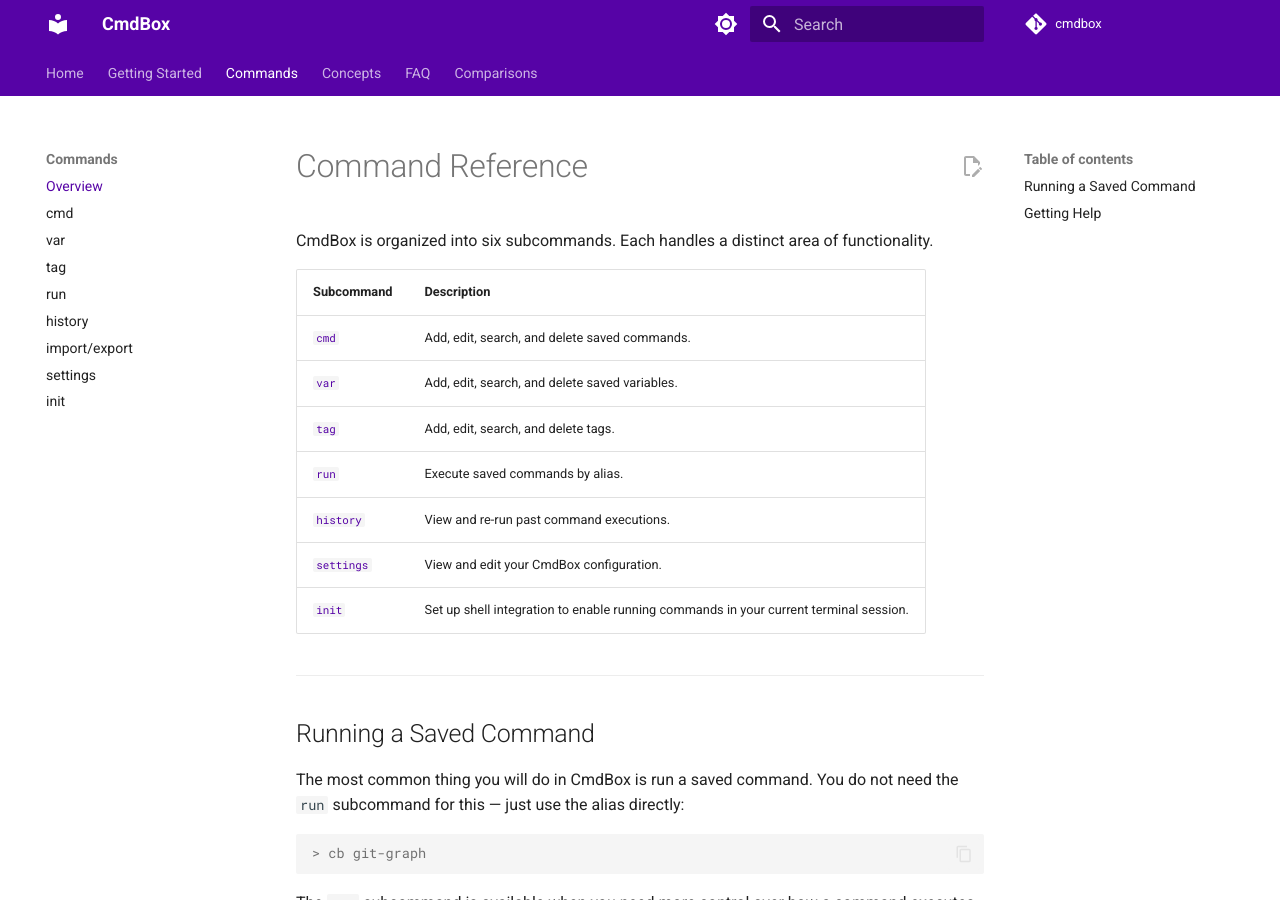
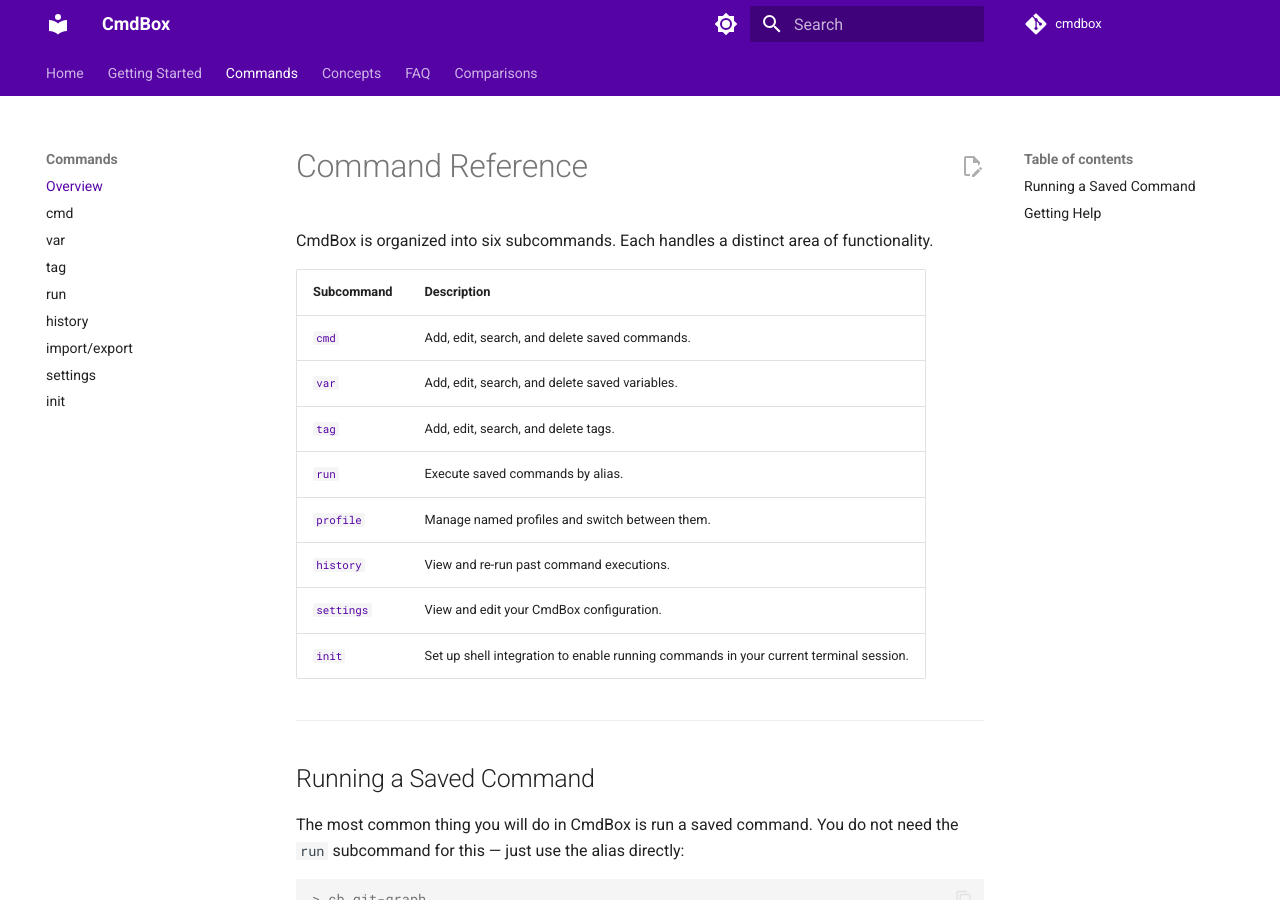
Before and after one commit to PhantomLambSoft/CmdBox, an MkDocs documentation site: the page built from docs/commands/index.md, in a window 1280 px wide and 900 px high. Built offline with MkDocs 1.6.1 and Material for MkDocs 9.7.7, drawn with Linux system fonts in a browser that asks for light colours; comment, search, counter and statistics services are not loaded.

Commit message:
Update commands documentation to include `profile` subcommand

````diff
--- a/docs/commands/index.md
+++ b/docs/commands/index.md
@@ -2,14 +2,15 @@
 
 CmdBox is organized into six subcommands. Each handles a distinct area of functionality.
 
-| Subcommand                | Description |
-|---------------------------|---|
-| [`cmd`](cmd.md)           | Add, edit, search, and delete saved commands. |
-| [`var`](var.md)           | Add, edit, search, and delete saved variables. |
-| [`tag`](tag.md)           | Add, edit, search, and delete tags. |
-| [`run`](run.md)           | Execute saved commands by alias. |=
-| [`history`](history.md)   | View and re-run past command executions. |
-| [`settings`](settings.md) | View and edit your CmdBox configuration. |
+| Subcommand                | Description                                                                           |
+|---------------------------|---------------------------------------------------------------------------------------|
+| [`cmd`](cmd.md)           | Add, edit, search, and delete saved commands.                                         |
+| [`var`](var.md)           | Add, edit, search, and delete saved variables.                                        |
+| [`tag`](tag.md)           | Add, edit, search, and delete tags.                                                   |
+| [`run`](run.md)           | Execute saved commands by alias.                                                      |
+| [`profile`](profile.md)   | Manage named profiles and switch between them.                                        |
+| [`history`](history.md)   | View and re-run past command executions.                                              |
+| [`settings`](settings.md) | View and edit your CmdBox configuration.                                              |
 | [`init`](init.md)         | Set up shell integration to enable running commands in your current terminal session. |
 
 ---
@@ -23,9 +24,8 @@
 > cb git-graph
 ```
 
-The `run` subcommand is available when you need more control over how a command executes, such
-as setting a working directory, passing environment variables, or previewing the resolved
-command before running it:
+The `run` subcommand is available when you need more control over how a command executes, such as setting a working
+directory, passing environment variables, or previewing the resolved command before running it:
 
 ```console
 > cb run git-graph --cwd C:\Projects\myapp --verbose
@@ -37,8 +37,7 @@
 
 ## Getting Help
 
-Every subcommand supports the `--help` flag, which displays its available options and usage
-directly in the terminal:
+Every subcommand supports the `--help` flag, which displays its available options and usage directly in the terminal:
 
 ```console
 > cb --help
````
